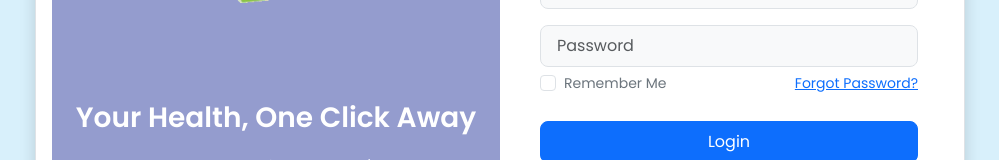
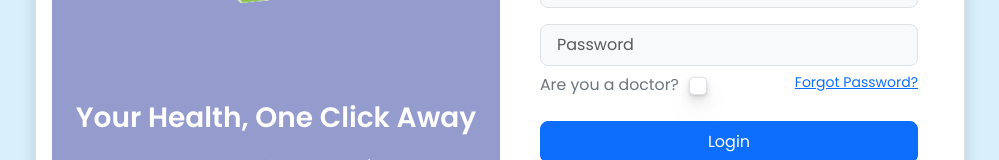
Before and after one commit to Anirban-Manna-10/Doctor-Appointment-Application, an Angular app: page /login in a window 1280 px wide. Shown: the part 372-532 px from the top of the page, without its empty margins (140-1139 px from the left). Built offline with nearby package versions, Linux system fonts and the light colour scheme.

Commit message:
Updating Login and SignUp page

```diff
--- a/src/app/doctor-details/doctor-details.component.html
+++ b/src/app/doctor-details/doctor-details.component.html
@@ -2,10 +2,10 @@
 
 <div class="body" >
   <div class="container d-flex justify-content-center align-items-center min-vh-100">
-    <div class="row border rounded-5 p-3 shadow box-area">
+    <div class="border rounded-5 p-3 shadow box-area">
       <!-- Left Box -->
       <div
-      class="col-md-6 rounded-4 d-flex justify-content-center align-items-center flex-column left-box"
+      class="rounded-5 d-flex justify-content-center align-items-center flex-column left-box"
       style="background: #949cce;"
     >
       <p
@@ -23,7 +23,7 @@
     </div>
 
       <!-- Right Box -->
-      <div class="col-md-6 right-box">
+      <div class="right-box">
         <div class="row align-items-center">
           <form (ngSubmit)="onSaveProfile()">
             <div class="input-group mb-3">
--- a/src/app/login/login.component.css
+++ b/src/app/login/login.component.css
@@ -28,6 +28,22 @@
     border-radius: 30px;
 }
 
+.checkRole{
+    font-size: 18px;
+    display: flex;
+    gap: 10px;
+    align-items: center;
+    justify-content: center;
+}
+
+
+
+
+.checkRole input{
+    /* border: 0.5px solid #007aff; */
+    box-shadow: rgba(0, 0, 0, 0.07) 0px 1px 2px, rgba(0, 0, 0, 0.07) 0px 2px 4px, rgba(0, 0, 0, 0.07) 0px 4px 8px, rgba(0, 0, 0, 0.07) 0px 8px 16px, rgba(0, 0, 0, 0.07) 0px 16px 32px, rgba(0, 0, 0, 0.07) 0px 32px 64px;
+}
+
 /*------------ For small screens------------*/
 @media only screen and (max-width: 768px) {
     .box-area {
--- a/src/app/login/login.component.html
+++ b/src/app/login/login.component.html
@@ -27,9 +27,9 @@
                         <input type="password" class="form-control form-control-lg bg-light fs-6" placeholder="Password" required [(ngModel)]="loginObj.Password" name="Password">
                     </div>
                     <div class="input-group mb-4 d-flex justify-content-between">
-                        <div class="form-check">
+                        <div class="checkRole">
+                            <label for="formCheck" class="form-check-label text-secondary"><small>Are you a doctor?</small></label>
                             <input type="checkbox" class="form-check-input" id="formCheck">
-                            <label for="formCheck" class="form-check-label text-secondary"><small>Remember Me</small></label>
                         </div>
                         <div class="forgot">
                             <small><a href="#">Forgot Password?</a></small>
--- a/src/app/sign-up/sign-up.component.css
+++ b/src/app/sign-up/sign-up.component.css
@@ -193,6 +193,16 @@ form .form-control:focus {
   box-shadow: none; /* Removes the blue glow */
   border-color: #9b59b6; /* Add a custom border color if you want */
 }
+.selectDiv{
+  margin: 10px 0;
+}
+.select-Button{
+  padding: 10px;
+  height: 45px;
+}
+
+
+
 
 /* Responsive media query code for mobile devices */
 @media(max-width: 584px) {
--- a/src/app/sign-up/sign-up.component.html
+++ b/src/app/sign-up/sign-up.component.html
@@ -60,8 +60,16 @@
             <small id="validationpass" class="invalid-feedback">Password doesn't match</small>
           </div>
         </div>
+
+        <div class="row selectDiv">
+          <select class="form-select select-Button" aria-label="Default select example" id="SelectRole" required >
+            <option value="" disabled selected>Select Your Role For Registration</option>
+            <option value="1">User</option>
+            <option value="2">Doctor</option>
+          </select>
+        </div>
         <div class="row">
-          <small>Don't have an account? <a [routerLink]="['/login']" style="color: rgb(71, 122, 189); cursor: pointer;">login</a></small>
+          <small>Already have an account? <a [routerLink]="['/login']" style="color: rgb(71, 122, 189); cursor: pointer;">login</a></small>
         </div>
         <!-- Submit button -->
         <div class="button">
--- a/src/app/sign-up/sign-up.component.ts
+++ b/src/app/sign-up/sign-up.component.ts
@@ -25,6 +25,7 @@ export class SignUpComponent {
   isValidPass = true;
   isValidConfirmPass = true;
 
+
   validateUsername(): boolean {
       this.isValidUserName = this.Details.userName === "cap10";
       if(this.isValidUserName)
@@ -41,6 +42,10 @@ export class SignUp{
   EmailId: string;
   Password :string;
   PhoneNo:string;
+  // If role value is
+  // 0 then error as Select the correct Option
+  // 1 then the user role is a user or a patient
+  // 2 then the user is a Doctor
   constructor(){
     this.FullName = '';
     this.userName = '';
```
